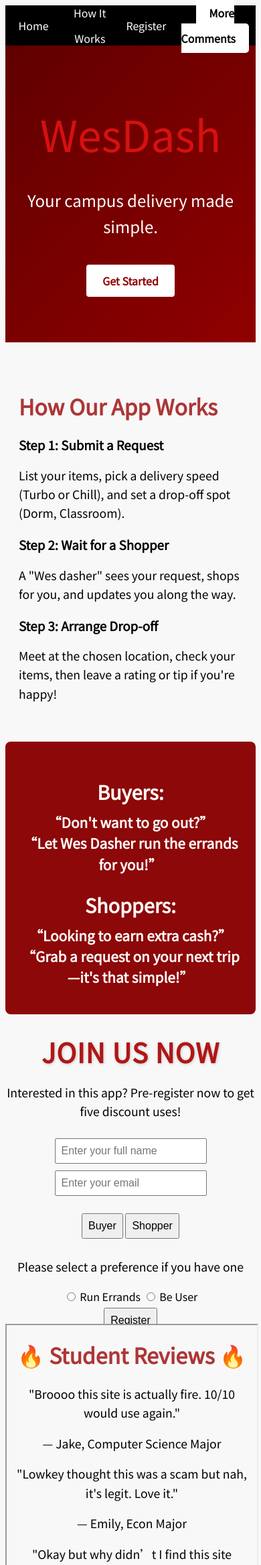
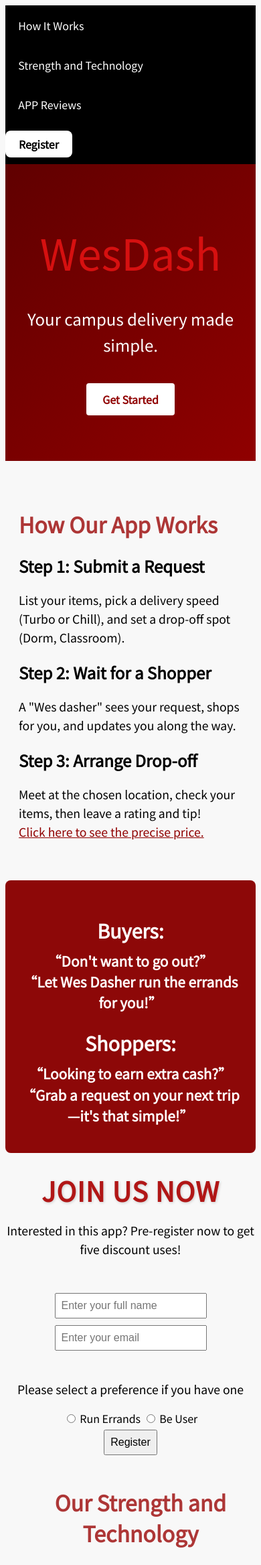
Before and after one commit to AdaTsanQin/COMP333, a PHP site: page / in a window 390 px wide. Shown: the top 2336 px of the page at 67% size. Run offline with PHP 8.4, Linux system fonts and the light colour scheme.

Commit message:
changed several structure to increase the Accessibility(issue#14)

```diff
--- a/index.html
+++ b/index.html
@@ -8,18 +8,20 @@
     <title>WesDash - Main Page</title>
     <link rel="stylesheet" href="styles.css" />
     <meta name="viewport" content="width=device-width, initial-scale=1.0" />
+    <meta name="description" content="WesDash is your campus delivery service, offering fast and easy shopping and delivery for students. Sign up today to get started!" />
 </head>
 
 <body>
     <!-- navigation Section -->
-    <div id="navbar" class="navbar">
+    <div class="navbar">
         <ul>
-            <li><a href="#hero-section">Home</a></li>
             <li><a href="#how-it-works">How It Works</a></li>
+            <li><a href="#strength-technology">Strength and Technology</a></li>
+            <li><a href="#reviews-heading">APP Reviews</a></li>
             <li><a href="#signup">Register</a></li>
-            <li><a href="#">More Comments</a></li>
         </ul>
     </div>
+
 
     <!-- Hero Section -->
     <div class="hero-section" id="hero-section">
@@ -36,21 +38,24 @@
         <header>
             <h1>How Our App Works</h1>
         </header>
-        <h3>Step 1: Submit a Request</h3>
+        <h2>Step 1: Submit a Request</h2>
         <p>
             List your items, pick a delivery speed (Turbo or Chill),
             and set a drop-off spot (Dorm, Classroom).
         </p>
 
-        <h3>Step 2: Wait for a Shopper</h3>
+        <h2>Step 2: Wait for a Shopper</h2>
         <p>
             A "Wes dasher" sees your request, shops for you, and updates you along the way.
         </p>
 
-        <h3>Step 3: Arrange Drop-off</h3>
+        <h2>Step 3: Arrange Drop-off</h2>
         <p>
             Meet at the chosen location, check your items, then leave a rating
-            or tip if you're happy!
+            and tip!<br>
+        <a href="price_list.html" class="implicit-link">
+            Click here to see the precise price.
+        </a>
         </p>
     </div>
 
@@ -97,17 +102,6 @@
                     required
                 />
             </div>
-            <div class="signup-button">
-                <input
-                    type="button"
-                    value="Buyer"
-                    onclick="location.href='buyer.html'"
-                />
-                <input
-                    type="button"
-                    value="Shopper"
-                    onclick="location.href='shopper.html'"
-                />
             <p>Please select a preference if you have one</p>
             <div class="radio-group">
                 <input
@@ -137,10 +131,44 @@
             />
         </form>
     </div>
+    <!--Strength and Technology section-->
+    <div class="gallery" id="strength-technology">
+    <h1>Our Strength and Technology</h1>
 
-    <div class reviews-iframe>
-        <iframe src="reviews.html" width="100%" height="500px"></iframe>
+
+      <figure>
+        <img src="mapping.png" alt="Campus Map" loading="lazy" />
+        <figcaption>By accurately locating the relative location of the user, the buyer and Shoppers whose bedroom is nearest are selected for the convenience of both parties.</figcaption>
+      </figure>
+
+
+      <figure>
+        <img src="warning.png" alt="Warning Message" loading="lazy" />
+        <figcaption>Estimate how far Shoppers will be from the store and issue a 'not able to reach destination before closed' warning.</figcaption>
+      </figure>
+
+
+      <figure>
+        <img src="replace.png" alt="Item Replacement Request" loading="lazy" />
+        <figcaption>Shoppers can update the situation of the store and make a request to buy similar items to the Buyers in view of the absence of goods.</figcaption>
+      </figure>
+
+
+      <figure>
+        <img src="rating.png" alt="Rating System" loading="lazy" />
+        <figcaption>Shoppers and Buyers rate each other, giving both parties the right to choose a collaborator with a higher rating.</figcaption>
+      </figure>
     </div>
+
+    <a href="contract.html" class="implicit-link">
+        Click here to see the contract our users need to agree to.
+    </a>
+
+    <div class="reviews-iframe">
+        <h1 id="reviews-heading">Customer Reviews</h1>
+        <iframe src="reviews.html" width="100%" height="500px" title="Customer Reviews Section" aria-labelledby="reviews-heading"></iframe>
+    </div>
+
 
 </body>
 </html>
--- a/reviews.html
+++ b/reviews.html
@@ -10,7 +10,6 @@
 
 
     <div class="container">
-        <h1>🔥 Student Reviews 🔥</h1>
 
         <div class="review">
             <p>"Broooo this site is actually fire. 10/10 would use again."</p>
--- a/styles.css
+++ b/styles.css
@@ -37,15 +37,15 @@ p {
     display: flex;
     justify-content: space-evenly;
     align-items: center;
-    height: 60px;
+    height: 4rem;
 }
 
 .navbar li {
     flex: 1;
     border-top: none;
     border-bottom: none;
-    padding: 10px;
-    line-height: 38px;
+    padding: 0.6rem;
+    line-height: 2.5rem;
 }
 
 .navbar a {
@@ -56,12 +56,28 @@ p {
 .navbar li:last-child a {
     background-color: white;
     color: black;
-    padding: 10px 20px;
-    border-radius: 5px;
+    padding: 0.5rem 1.25rem;
+    border-radius: 0.5rem;
     font-weight: bold;
 }
 
+@media (max-width: 600px) {
+    .navbar ul {
+        flex-direction: column;
+        height: auto;
+    }
 
+    .navbar li {
+        width: 100%;
+        padding: 0.6rem 0;
+        text-align: left;
+    }
+
+    .navbar a {
+        font-size: 1rem;
+        padding-left: 1.2rem;
+    }
+}
 form {
     display: flex;
     flex-direction: column;
@@ -129,7 +145,7 @@ input {
 }
 
 .implicit-link{
-    color: gray;
+    color: #900000;
 
 }
 
```
Also changed, not shown: other parts of styles.css (+27 -19 lines).
